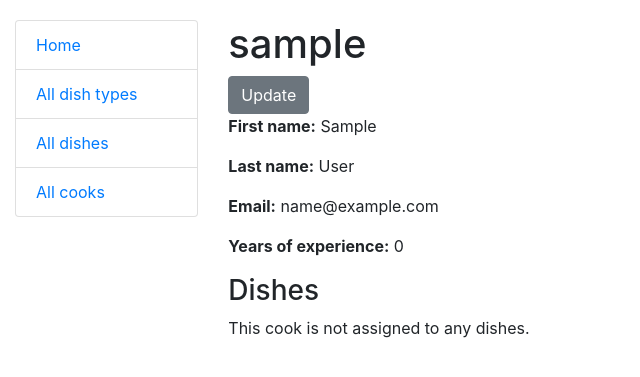
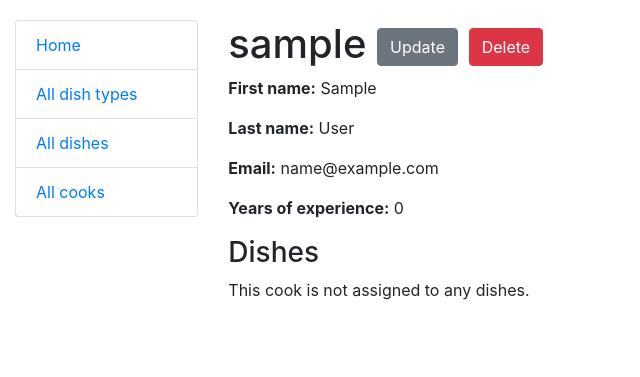
Before and after one commit to Arenkton/restaurant-kitchen-service, a Django app: page /cooks/1/ in a window 1280 px wide. Shown: the top 377 px of the page, without its empty margins (0-640 px from the left). Run offline with Django 5.2, Linux system fonts and the light colour scheme; the visitor is signed in with stand-in values (Sample User, id 1); data comes from the database, SQL or seed files in the repository; data that the repository does not hold is empty.

Commit message:
Add cook delete functionality

```diff
--- a/kitchen/urls.py
+++ b/kitchen/urls.py
@@ -72,4 +72,9 @@ urlpatterns = [
         views.CookUpdateView.as_view(),
         name="cook-update",
     ),
+    path(
+        "cooks/<int:pk>/delete/",
+        views.CookDeleteView.as_view(),
+        name="cook-delete",
+    ),
 ]
--- a/kitchen/views.py
+++ b/kitchen/views.py
@@ -93,3 +93,9 @@ class CookUpdateView(LoginRequiredMixin, generic.UpdateView):
     form_class = CookUpdateForm
     template_name = "kitchen/cook_form.html"
     success_url = reverse_lazy("kitchen:cook-list")
+
+
+class CookDeleteView(LoginRequiredMixin, generic.DeleteView):
+    model = Cook
+    template_name = "kitchen/cook_confirm_delete.html"
+    success_url = reverse_lazy("kitchen:cook-list")
--- a/templates/kitchen/cook_detail.html
+++ b/templates/kitchen/cook_detail.html
@@ -1,13 +1,23 @@
 {% extends "base.html" %}
 
 {% block content %}
-  <h1>{{ cook.username }}</h1>
+  <h1>
+    {{ cook.username }}
 
     <a
       href="{% url 'kitchen:cook-update' pk=cook.pk %}"
-  class="btn btn-secondary">
+      class="btn btn-secondary"
+    >
       Update
     </a>
+
+    <a
+      href="{% url 'kitchen:cook-delete' pk=cook.pk %}"
+      class="btn btn-danger"
+    >
+      Delete
+    </a>
+  </h1>
 
   <p>
     <strong>First name:</strong>
```
Also changed, not shown: templates/kitchen/cook_confirm_delete.html (added, +22 -0 lines). Lines whose indentation alone changed are shown as unchanged.
